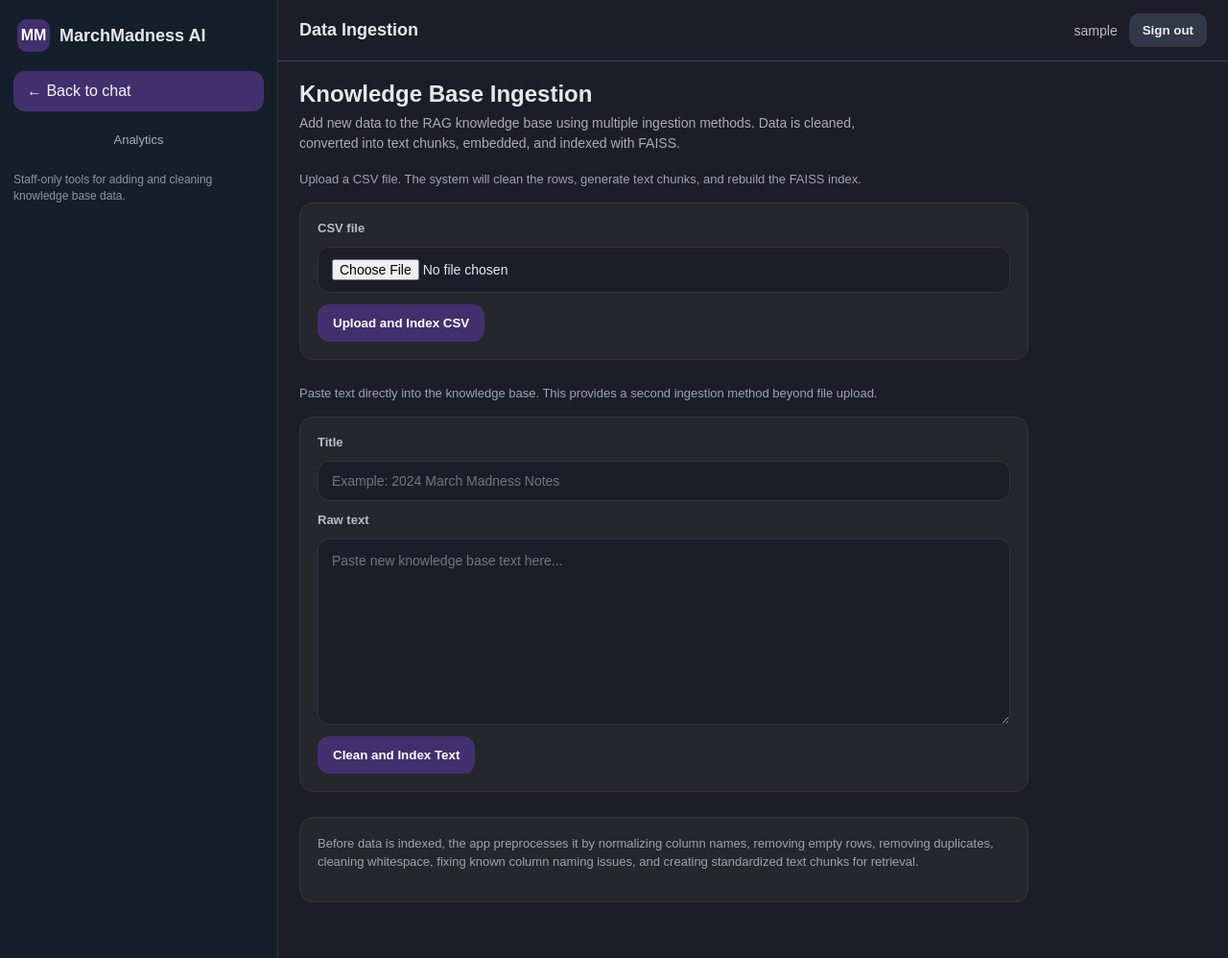
After one commit to Gael181/MarchMadnessBot, a Django app: page /ops/data-ingestion/ in a window 1280 px wide. The commit adds this page. Shown: the whole page at 96% size. Run offline with Django 5.2, Linux system fonts and the light colour scheme; the visitor is signed in with stand-in values (Sample User, id 1).

Commit message:
This is the data ingestion and also the cleaning

```diff
--- a/home/static/home/styles.css
+++ b/home/static/home/styles.css
@@ -771,3 +771,76 @@ button {
     text-align: right;
     color: #b6beca;
 }
+
+.ingestion-card {
+    background: #24272B;
+    border: 1px solid #31353A;
+    border-radius: 14px;
+    padding: 18px;
+    margin: 14px 0 26px;
+    display: flex;
+    flex-direction: column;
+    gap: 12px;
+    max-width: 760px;
+}
+
+.ingestion-label {
+    font-size: 13px;
+    color: #B6BECA;
+    font-weight: 600;
+}
+
+.ingestion-input,
+.ingestion-textarea {
+    width: 100%;
+    padding: 12px 14px;
+    border-radius: 12px;
+    border: 1px solid #31353A;
+    background: #1d1d2a;
+    color: #E8E8E8;
+    outline: none;
+    font-size: 14px;
+}
+
+.ingestion-textarea {
+    resize: vertical;
+    min-height: 160px;
+    line-height: 1.5;
+}
+
+.ingestion-btn {
+    align-self: flex-start;
+    background: #42306e;
+    color: white;
+    padding: 12px 16px;
+    border-radius: 12px;
+    font-weight: 700;
+}
+
+.ingestion-btn:hover {
+    background: #5a4a8a;
+}
+
+.ingestion-messages {
+    max-width: 760px;
+    margin-bottom: 18px;
+}
+
+.ingestion-message {
+    padding: 12px 14px;
+    border-radius: 12px;
+    margin-bottom: 10px;
+    font-size: 14px;
+}
+
+.ingestion-message.success {
+    background: rgba(74, 124, 89, 0.2);
+    border: 1px solid rgba(111, 175, 130, 0.4);
+    color: #b9e4c4;
+}
+
+.ingestion-message.error {
+    background: rgba(138, 58, 58, 0.2);
+    border: 1px solid rgba(192, 96, 96, 0.4);
+    color: #ffd3d3;
+}
--- a/home/templates/home/chat.html
+++ b/home/templates/home/chat.html
@@ -18,7 +18,8 @@
 
                 <a href="{% url 'new_chat' %}" class="new-chat-btn">+ New chat</a>
                 {% if user.is_staff %}
-                <a href="{% url 'admin_portal' %}" class="sidebar-link-secondary">Analytics</a>
+                    <a href="{% url 'admin_portal' %}" class="sidebar-link-secondary">Analytics</a>
+                    <a href="{% url 'data_ingestion' %}" class="sidebar-link-secondary">Data Ingestion</a>
                 {% endif %}
 
                 <div class="search-wrap">
--- /dev/null
+++ b/home/templates/home/data_ingestion.html
@@ -0,0 +1,104 @@
+{% load static %}
+<!DOCTYPE html>
+<html lang="en">
+<head>
+    <meta charset="UTF-8">
+    <meta name="viewport" content="width=device-width, initial-scale=1.0">
+    <title>Data Ingestion · MarchMadness AI</title>
+    <link rel="stylesheet" href="{% static 'home/styles.css' %}">
+</head>
+<body>
+    <div class="app-shell">
+        <aside class="sidebar analytics-sidebar">
+            <div class="sidebar-top">
+                <div class="brand">
+                    <div class="brand-logo">MM</div>
+                    <div class="brand-text">MarchMadness AI</div>
+                </div>
+
+                <a href="{% url 'home' %}" class="new-chat-btn">← Back to chat</a>
+                <a href="{% url 'admin_portal' %}" class="sidebar-link-secondary">Analytics</a>
+
+                <p class="analytics-sidebar-note">
+                    Staff-only tools for adding and cleaning knowledge base data.
+                </p>
+            </div>
+        </aside>
+
+        <main class="main-panel">
+            <header class="topbar">
+                <div class="topbar-title">Data Ingestion</div>
+                <div class="topbar-actions">
+                    <span class="topbar-user">{{ request.user.username }}</span>
+                    <form method="post" action="{% url 'logout' %}">
+                        {% csrf_token %}
+                        <button type="submit" class="logout-btn">Sign out</button>
+                    </form>
+                </div>
+            </header>
+
+            <section class="analytics-scroll">
+                <header class="analytics-page-head">
+                    <h1>Knowledge Base Ingestion</h1>
+                    <p class="analytics-lead">
+                        Add new data to the RAG knowledge base using multiple ingestion methods.
+                        Data is cleaned, converted into text chunks, embedded, and indexed with FAISS.
+                    </p>
+                </header>
+
+                {% if messages %}
+                    <div class="ingestion-messages">
+                        {% for message in messages %}
+                            <div class="ingestion-message {{ message.tags }}">
+                                {{ message }}
+                            </div>
+                        {% endfor %}
+                    </div>
+                {% endif %}
+
+
+                <p class="analytics-section-desc">
+                    Upload a CSV file. The system will clean the rows, generate text chunks, and rebuild the FAISS index.
+                </p>
+
+                <form method="post" enctype="multipart/form-data" class="ingestion-card">
+                    {% csrf_token %}
+                    <input type="hidden" name="ingestion_type" value="csv">
+
+                    <label class="ingestion-label" for="csv_file">CSV file</label>
+                    <input class="ingestion-input" type="file" id="csv_file" name="csv_file" accept=".csv" required>
+
+                    <button type="submit" class="ingestion-btn">Upload and Index CSV</button>
+                </form>
+
+
+                <p class="analytics-section-desc">
+                    Paste text directly into the knowledge base. This provides a second ingestion method beyond file upload.
+                </p>
+
+                <form method="post" class="ingestion-card">
+                    {% csrf_token %}
+                    <input type="hidden" name="ingestion_type" value="text">
+
+                    <label class="ingestion-label" for="title">Title</label>
+                    <input class="ingestion-input" type="text" id="title" name="title" placeholder="Example: 2024 March Madness Notes">
+
+                    <label class="ingestion-label" for="raw_text">Raw text</label>
+                    <textarea class="ingestion-textarea" id="raw_text" name="raw_text" rows="8" placeholder="Paste new knowledge base text here..." required></textarea>
+
+                    <button type="submit" class="ingestion-btn">Clean and Index Text</button>
+                </form>
+
+
+                <div class="ingestion-card">
+                    <p class="analytics-section-desc">
+                        Before data is indexed, the app preprocesses it by normalizing column names,
+                        removing empty rows, removing duplicates, cleaning whitespace, fixing known column naming issues,
+                        and creating standardized text chunks for retrieval.
+                    </p>
+                </div>
+            </section>
+        </main>
+    </div>
+</body>
+</html>
--- a/home/urls.py
+++ b/home/urls.py
@@ -22,5 +22,6 @@ urlpatterns = [
     path('chat/<int:chat_id>/rename/', views.rename_chat, name='rename_chat'),
     path("chat/<int:chat_id>/temperature/", views.update_temperature, name="update_temperature"),
     path('ops/analytics/', views.admin_portal, name='admin_portal'),
+    path('ops/data-ingestion/', views.data_ingestion, name='data_ingestion'),
     path('ops/performance/', views.admin_portal, name='performance_dashboard'),
 ]
--- a/home/views.py
+++ b/home/views.py
@@ -1,5 +1,7 @@
 from datetime import timedelta
 
+from bot import dataset
+from django.contrib import messages
 from django.contrib.auth import login
 from django.contrib.auth.decorators import login_required
 from django.core.exceptions import PermissionDenied
@@ -135,6 +137,45 @@ def _percentile(sorted_vals, p: float) -> float:
         return float(sorted_vals[int(k)])
     return float(sorted_vals[f] + (sorted_vals[c] - sorted_vals[f]) * (k - f))
 
+@login_required
+def data_ingestion(request):
+    """Staff-only data ingestion page"""
+    if not request.user.is_staff:
+        raise PermissionDenied
+
+    if request.method == "POST":
+        ingestion_type = request.POST.get("ingestion_type")
+
+        try:
+            if ingestion_type == "csv":
+                uploaded_file = request.FILES.get("csv_file")
+                rows_indexed = dataset.ingest_uploaded_csv(uploaded_file)
+
+                messages.success(
+                    request,
+                    f"CSV uploaded, cleaned, and indexed successfully. Total indexed rows: {rows_indexed}."
+                )
+
+            elif ingestion_type == "text":
+                title = request.POST.get("title", "").strip()
+                raw_text = request.POST.get("raw_text", "").strip()
+
+                rows_indexed = dataset.ingest_raw_text(raw_text, title=title)
+
+                messages.success(
+                    request,
+                    f"Text cleaned and indexed successfully. Total indexed rows: {rows_indexed}."
+                )
+
+            else:
+                messages.error(request, "Invalid ingestion type selected.")
+
+        except Exception as e:
+            messages.error(request, f"Ingestion failed: {e}")
+
+        return redirect("data_ingestion")
+
+    return render(request, "home/data_ingestion.html")
 
 @login_required
 def admin_portal(request):
```
Also changed, not shown: bot/dataset.py (+133 -15 lines).
